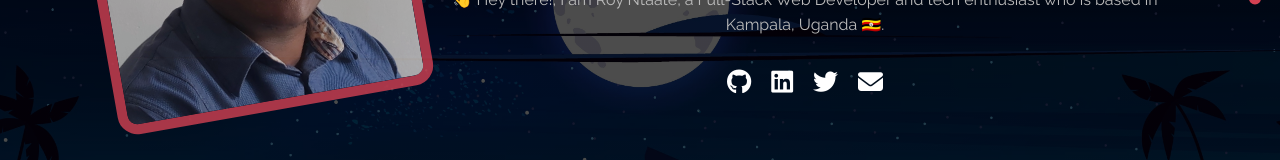
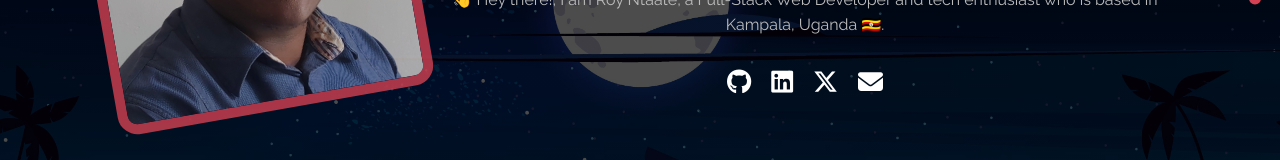
Before and after one commit to RNtaate/colab-assignment-1, a React (Vite) app: page / in a window 1280 px wide. Shown: the part 448-608 px from the top of the page. Built offline with nearby package versions, Linux system fonts and the light colour scheme.

Commit message:
Update twitter icon to the x-twitter icon.

```diff
--- a/src/Pages/About.jsx
+++ b/src/Pages/About.jsx
@@ -82,7 +82,7 @@ export default function About() {
                 aria-label="Twitter RNtaate"
               >
                 <span>
-                  <i className="fa-brands fa-twitter" />
+                  <i className="fa-brands fa-x-twitter" />
                 </span>
               </a>
 
--- a/src/Pages/sections/HomePageSections/Contact.jsx
+++ b/src/Pages/sections/HomePageSections/Contact.jsx
@@ -60,7 +60,7 @@ const Contact = (props, ref) => (
             aria-label="Twitter RNtaate"
           >
             <span>
-              <i className="fa-brands fa-twitter" />
+              <i className="fa-brands fa-x-twitter" />
             </span>
           </a>
 
--- a/src/Pages/sections/HomePageSections/Header.jsx
+++ b/src/Pages/sections/HomePageSections/Header.jsx
@@ -72,7 +72,7 @@ const Header = (props, ref) => (
             aria-label="Twitter RNtaate"
           >
             <span>
-              <i className="fa-brands fa-twitter" />
+              <i className="fa-brands fa-x-twitter" />
             </span>
           </a>
 
```
